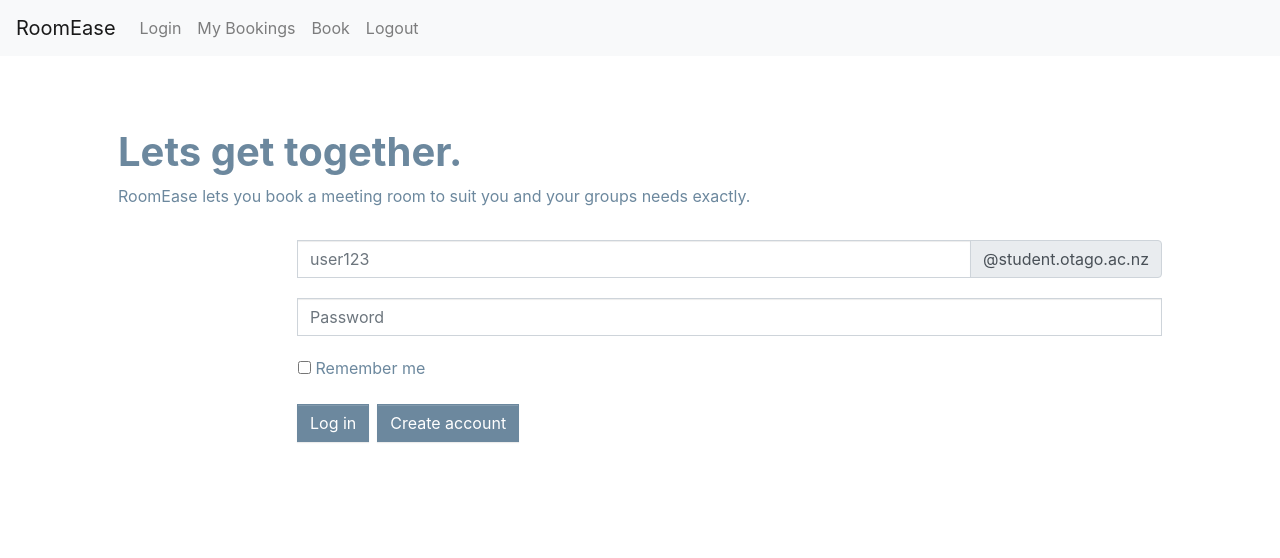
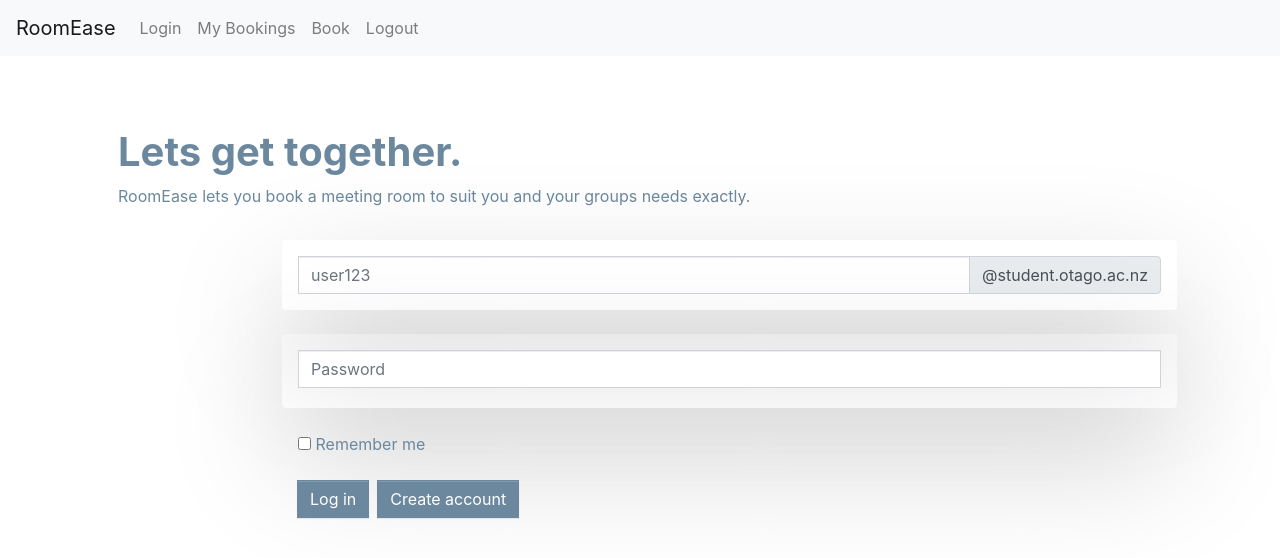
Before and after one commit to bradwindy/OneRoom, a React (Create React App) app in the folder app/: page /login in a window 1280 px wide. Shown: the top 558 px of the page. Built offline with nearby package versions, Linux system fonts and the light colour scheme.

Commit message:
Buttons being worked on. Still ugly. WOP.

```diff
--- a/app/src/components/Book.jsx
+++ b/app/src/components/Book.jsx
@@ -207,7 +207,7 @@ class BookNav extends Component {
                     <button onClick={this.props.history.goBack}
                             className="btn btn-outline-primary font-weight-bold mr-3">Back
                     </button>
-                    <h4 className="mr-2">----</h4>
+
                     {/*Same with this button, next page rather than specific page, have a variable generated
                     depending this.props.match.params.bookPage in render(), which contains next page and then added to
                     this url instead of /time }*/}
@@ -227,7 +227,7 @@ class BookNav extends Component {
                     <button onClick={this.props.history.goBack}
                             className="btn btn-outline-primary font-weight-bold mr-3">Back
                     </button>
-                    <h4 className="mr-2">----</h4>
+
                     {/*Same with this button, next page rather than specific page, have a variable generated
                     depending this.props.match.params.bookPage in render(), which contains next page and then added to
                     this url instead of /time }*/}
--- a/app/src/components/Login.jsx
+++ b/app/src/components/Login.jsx
@@ -152,7 +152,7 @@ class Login extends Component {
                         </div>
                         <div className="form-group row">
                             <label htmlFor="inputEmail3" className="col-sm-2 col-form-label"></label>
-                            <div className="col-sm-10 input-group box-shadow-lg">
+                            <div className="col-sm-10 input-group shadow-lg p-3 mb-1 rounded ">
                                 <input type="text"
                                        className={validation.email.classText}
                                        id="inputEmail3"
@@ -177,7 +177,7 @@ class Login extends Component {
 
                         <div className="form-group row">
                             <label htmlFor="inputPassword3" className="col-sm-2 col-form-label"></label>
-                            <div className="col-sm-10 input-box-shadow">
+                            <div className="col-sm-10 shadow-lg p-3 mb-2 rounded">
                                 <input type="password"
                                        className={validation.password.classText}
                                        id="inputPassword3"
--- a/app/src/scss/custom.scss
+++ b/app/src/scss/custom.scss
@@ -30,6 +30,9 @@ $input-btn-focus-width: .7rem !default;
 $input-box-shadow: inset 0 20px 5px rgba($black, .075) !default;
 $btn-box-shadow: inset 0 7px 3 rgba($white, .15), 0 1px 1px rgba($black, .075) !default;
 
+.shadow-lg {
+  box-shadow: 8 5rem 9rem rgba(10, 2, 2, 0.2) !important;
+}
 
 /* NavBar */
 
```
